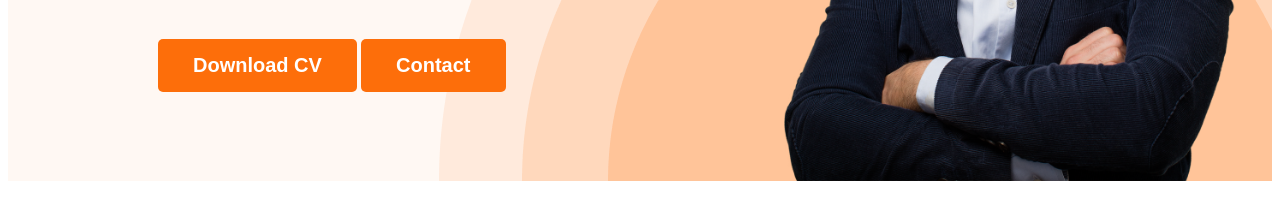
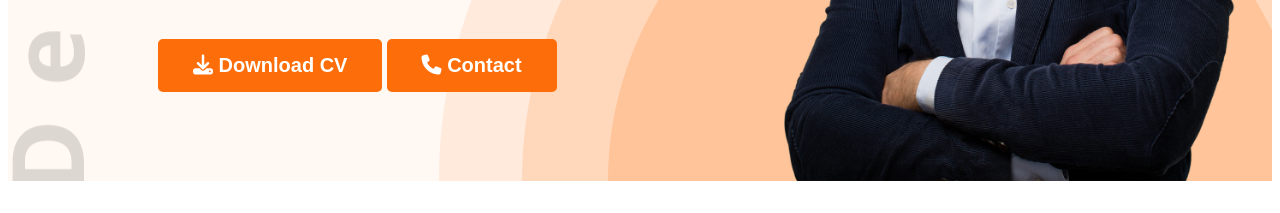
Before and after one commit to mdujan/web-developer-fortfolio, a plain HTML site: page index.html in a window 1280 px wide. Shown: the part 587-800 px from the top of the page. Drawn offline with nearby package versions, Linux system fonts and the light colour scheme.

Commit message:
added font

```diff
--- a/index.html
+++ b/index.html
@@ -10,6 +10,9 @@
 <link rel="preconnect" href="https://fonts.gstatic.com" crossorigin>
 <link href="https://fonts.googleapis.com/css2?family=Lato:ital,wght@1,400;1,700&family=Open+Sans:wght@800&display=swap" rel="stylesheet">
     <link rel="stylesheet" href="styles/portfolio.css">
+
+    <script src="https://kit.fontawesome.com/879febc9d8.js" crossorigin="anonymous"></script>
+
 </head>
 <body>
     <header class="header">
@@ -27,8 +30,8 @@
                 <h3 class="banner-greeting">Hi, I  am</h3>
                  <h1 class="banner-title">Mary Hardy</h1>
                  <p class="banner-description">Shot what able cold new see hold.Friendly as an betrayed formerly he. Morning because as to society behaved moments.</p>
-                 <button class="btn-primary">Download CV</button>
-                 <button class="btn-primary">Contact</button>
+                 <button class="btn-primary"><i class="fa-solid fa-download"></i> Download CV</button>
+                 <button class="btn-primary"><i class="fa-solid fa-phone"></i> Contact</button>
             </div>
             <img class="profile-pic" src="images/hardy.png" alt="">
         </div>
@@ -143,7 +146,7 @@
                         </div>
                     </div>
                     <div class="download-cv">
-                    <button class="btn-primary">Download CV</button>
+                    <button class="btn-primary"><i class="fa-solid fa-download"></i>  Download CV</button>
                     </div>
  </section>
 
--- a/styles/portfolio.css
+++ b/styles/portfolio.css
@@ -1,3 +1,5 @@
+@import url('https://fonts.googleapis.com/css2?family=Lato:ital,wght@1,400;1,700&family=Open+Sans:wght@700;800&display=swap');
+
 /* common shared styles */
 body{
     font-family: 'Lato', sans-serif;
@@ -66,9 +68,9 @@ nav a{
 /* header related style */
 .header{
     background-color:#FFF8F3 ;
-    background-image: url("../images/header_bg.png");
+    background-image: url("../images/header_bg.png"),url("../images/developer.png");
     background-repeat: no-repeat;
-    background-position: bottom right;
+    background-position: bottom right,top left;
 
 }
 .banner{
```
